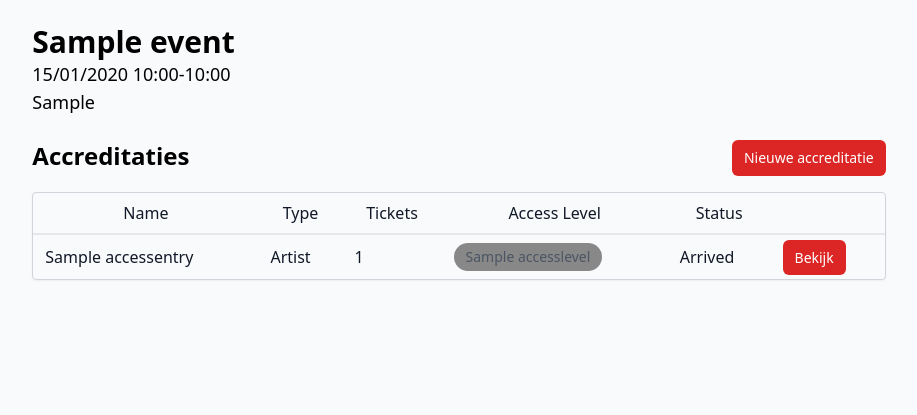
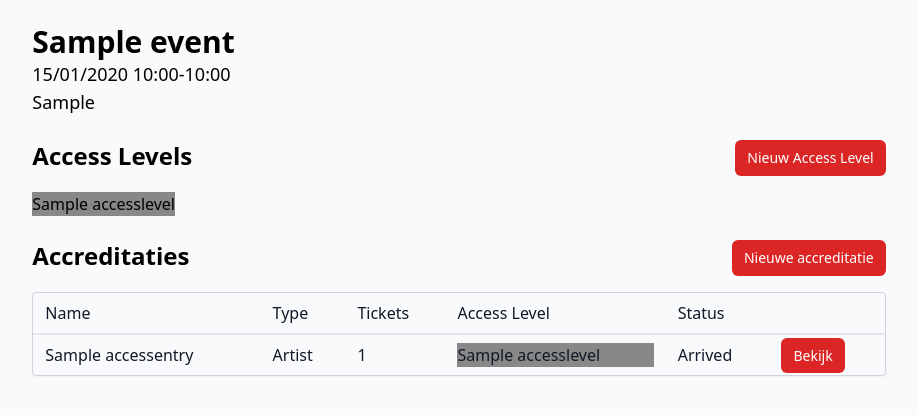
Before and after one commit to nvoers/RU-introfest-accr, a Django app: page /accreditatie/event/1/ in a window 1280 px wide. Shown: the part 64-479 px from the top of the page, without its empty margins (181-1098 px from the left). Run offline with Django 5.2, Linux system fonts and the light colour scheme; a user stored in the database is signed in; tables that the repository leaves empty hold one stand-in row (values such as "Sample post"); some libraries are stand-ins or nearby versions.

Commit message:
access level add

```diff
--- a/website/accreditatie/forms.py
+++ b/website/accreditatie/forms.py
@@ -13,3 +13,12 @@
         label="Event End Time", widget=forms.TimeInput(format="%H:%M")
     )
     location = forms.CharField(label="Event Location", max_length=200)
+
+
+class NewAccessLevelForm(forms.Form):
+    name = forms.CharField(label="Access Level Name", max_length=100)
+    color = forms.CharField(
+        label="Access Level Color",
+        max_length=7,
+        widget=forms.TextInput(attrs={"type": "color"}),
+    )
--- a/website/accreditatie/models.py
+++ b/website/accreditatie/models.py
@@ -32,7 +32,12 @@
 class AccessLevel(models.Model):
     name = models.CharField(max_length=200, unique=True)
     event = models.ForeignKey(
-        Event, on_delete=models.CASCADE, default=None, null=True, blank=True
+        Event,
+        on_delete=models.CASCADE,
+        default=None,
+        null=True,
+        blank=True,
+        related_name="access_levels",
     )
     color = models.CharField(
         max_length=7, default="#000000", help_text="Hex color code"
--- a/website/accreditatie/templates/events/event.html
+++ b/website/accreditatie/templates/events/event.html
@@ -1,5 +1,6 @@
 {% extends "base.html" %} {% block content %}
-<div class="my-6">
+<div class="flex my-6 justify-between">
+  <div>
     <h1 class="text-3xl text-pretty text-black-900 font-extrabold">
       {{ event.name }}
     </h1>
@@ -9,18 +10,126 @@
     </h1>
     <h1 class="text-lg text-pretty text-black-900">{{ event.location }}</h1>
   </div>
+</div>
+
+<div>
+  <div class="mb-4">
+    <div class="flex justify-between">
+      <h2 class="text-2xl text-pretty text-black-900 font-extrabold">
+        Access Levels
+      </h2>
+      {% comment %}
+      <button
+        command="show-modal"
+        commandfor="newAccessLevelDialog"
+        class="rounded-md bg-red-600 px-3 py-2 text-sm font-medium text-white hover:bg-red-700"
+      >
+        Nieuw Access Level
+      </button>
+      {% endcomment %}
+      <button
+        class="rounded-md bg-red-600 px-3 py-2 text-sm font-medium text-white hover:bg-red-700"
+        onclick="newAccessLevelDialog.showModal()"
+      >
+        Nieuw Access Level
+      </button>
+    </div>
+    <dialog
+      id="newAccessLevelDialog"
+      class="modal"
+    >
+      <div class="modal-box">
+        <form method="dialog">
+          <button
+            class="btn btn-sm btn-circle btn-ghost absolute right-2 top-2"
+          >
+            ✕
+          </button>
+        </form>
+        <h3 class="text-lg font-bold">Add Access Level</h3>
+        <form
+          action="/accreditatie/event/{{ event.id }}/"
+          method="post"
+          class="space-y-6"
+        >
+          {% csrf_token %}
+          <div>
+            <div class="flex items-center justify-between">
+              <label
+                for="{{ form.name.id_for_label }}"
+                class="block text-sm/6 font-medium text-gray-900"
+                >{{ form.name.label }}</label
+              >
+            </div>
+            <div class="mt-2">
+              <input
+                id="{{ form.name.id_for_label }}"
+                type="text"
+                name="{{ form.name.html_name }}"
+                required
+                class="block w-full rounded-md bg-white px-3 py-1.5 text-base text-gray-900 outline-1 -outline-offset-1 outline-gray-300 placeholder:text-red-400 focus:outline-2 focus:-outline-offset-2 focus:outline-red-600 sm:text-sm/6"
+                value="{{ form.name.value|default:'' }}"
+              />
+            </div>
+            <div>
+              <div class="flex items-center justify-between">
+                <label
+                  for="{{ form.color.id_for_label }}"
+                  class="block text-sm/6 font-medium text-gray-900"
+                  >{{ form.color.label }}</label
+                >
+              </div>
+              <div class="mt-2">
+                <input
+                  id="{{ form.color.id_for_label }}"
+                  type="color"
+                  name="{{ form.color.html_name }}"
+                  required
+                  class="block w-full rounded-md bg-white px-3 py-1.5 text-base text-gray-900 outline-1 -outline-offset-1 outline-gray-300 placeholder:text-red-400 focus:outline-2 focus:-outline-offset-2 focus:outline-red-600 sm:text-sm/6"
+                  value="{{ form.color.value|default:'#000000' }}"
+                />
+              </div>
+            </div>
+          </div>
+          <input
+            type="submit"
+            value="Add"
+            class="block rounded-md bg-red-600 px-5 py-2.5 text-sm font-medium text-white transition hover:bg-red-700 mt-2"
+          />
+        </form>
+      </div>
+    </dialog>
+  </div>
+  {% if access_levels.count > 0 %}
+  <div class="mb-6">
+    {% for access_level in access_levels %}
+    <button
+      class="badge badge-lg"
+      style="background-color: {{ access_level.color }};"
+    >
+      {{ access_level.name }}
+    </button>
+    {% endfor %}
+  </div>
+  {% else %}
+  <div class="text-lg text-pretty text-black-900">
+    Geen access levels beschikbaar
+  </div>
+  {% endif %}
 
   <div>
     <div class="flex justify-between mb-4">
       <h2 class="text-2xl text-pretty text-black-900 font-extrabold">
         Accreditaties
       </h2>
-    <a
-      href="#"
+
+      <form action="#">
+        <input
+          type="submit"
+          value="Nieuwe accreditatie"
           class="rounded-md bg-red-600 px-3 py-2 text-sm font-medium text-white hover:bg-red-700"
-    >
-      Nieuwe accreditatie
-    </a>
+        />
+      </form>
     </div>
     {% if access_entries.count > 0 %}
     <div class="overflow-x-auto rounded border border-gray-300 shadow-sm">
@@ -47,14 +156,16 @@
               {{ access_entry.number_of_tickets }}
             </td>
             <td class="px-3 py-2 whitespace-nowrap">
-            <button
-              class="rounded-full px-3 py-1 text-sm font-medium text-gray-600"
+              <div
+                class="badge badge-md"
                 style="background-color: {{ access_entry.access_level.color }};"
               >
                 {{ access_entry.access_level.name }}
-            </button>
+              </div>
             </td>
-          <td class="px-3 py-2 whitespace-nowrap">{{ access_entry.status }}</td>
+            <td class="px-3 py-2 whitespace-nowrap">
+              {{ access_entry.status }}
+            </td>
             <td class="px-3 py-2 whitespace-nowrap">
               <a
                 href="#"
@@ -72,5 +183,7 @@
     <div class="text-lg text-pretty text-black-900">
       Geen accreditaties beschikbaar
     </div>
-  {% endif %} {% endblock %}
+    {% endif %}
   </div>
+</div>
+{% endblock %}
--- a/website/accreditatie/urls.py
+++ b/website/accreditatie/urls.py
@@ -6,6 +6,6 @@
 urlpatterns = [
     path("", RedirectView.as_view(url="accreditatie/events/")),
     path("events/", views.EventListView.as_view(), name="event_list"),
-    path("event/<int:pk>/", views.event, name="event_detail"),
+    path("event/<int:pk>/", views.EventDetailView.as_view(), name="event_detail"),
     path("events/new", views.NewEventView.as_view(), name="new_event"),
 ]
--- a/website/accreditatie/views.py
+++ b/website/accreditatie/views.py
@@ -1,15 +1,52 @@
 from django.shortcuts import get_object_or_404, render, redirect
 from .models import Event, Entrance, AccessLevel, AccessEntry
-from django.views.generic import ListView, TemplateView
-from .forms import NewEventForm
+from django.views.generic import ListView, TemplateView, DetailView
+from .forms import NewEventForm, NewAccessLevelForm
 
 
-def event(request, pk):
-    event = get_object_or_404(Event, pk=pk)
-    access_entries = event.access_entries.all()
-    return render(
-        request, "events/event.html", {"event": event, "access_entries": access_entries}
-    )
+class EventDetailView(TemplateView):
+    template_name = "events/event.html"
+
+    def get_context_data(self, **kwargs):
+        context = super().get_context_data(**kwargs)
+        event = get_object_or_404(Event, pk=self.kwargs["pk"])
+        access_entries = event.access_entries.all()
+        access_levels = event.access_levels.all()
+        form = NewAccessLevelForm()
+
+        context.update(
+            {
+                "event": event,
+                "access_entries": access_entries,
+                "access_levels": access_levels,
+                "form": form,
+            }
+        )
+        return context
+
+    def post(self, request, *args, **kwargs):
+        event = get_object_or_404(Event, pk=self.kwargs["pk"])
+        form = NewAccessLevelForm(request.POST)
+        if form.is_valid():
+            AccessLevel.objects.create(
+                name=form.cleaned_data["name"],
+                color=form.cleaned_data["color"],
+                event=event,
+            )
+            return redirect("event_detail", pk=event.pk)
+
+        access_entries = event.access_entries.all()
+        access_levels = event.access_levels.all()
+        return render(
+            request,
+            self.template_name,
+            {
+                "event": event,
+                "access_entries": access_entries,
+                "access_levels": access_levels,
+                "form": form,
+            },
+        )
 
 
 class EventListView(ListView):
--- a/website/theme/templates/base.html
+++ b/website/theme/templates/base.html
@@ -15,6 +15,18 @@
       http-equiv="X-UA-Compatible"
       content="ie=edge"
     />
+    <link
+      href="https://cdn.jsdelivr.net/npm/daisyui@5"
+      rel="stylesheet"
+      type="text/css"
+    />
+    <script src="https://cdn.jsdelivr.net/npm/@tailwindcss/browser@4"></script>
+    <link
+      href="https://cdn.jsdelivr.net/npm/daisyui@5/themes.css"
+      rel="stylesheet"
+      type="text/css"
+    />
+
     {% tailwind_css %}
   </head>
 
```
Lines whose indentation alone changed are shown as unchanged.
